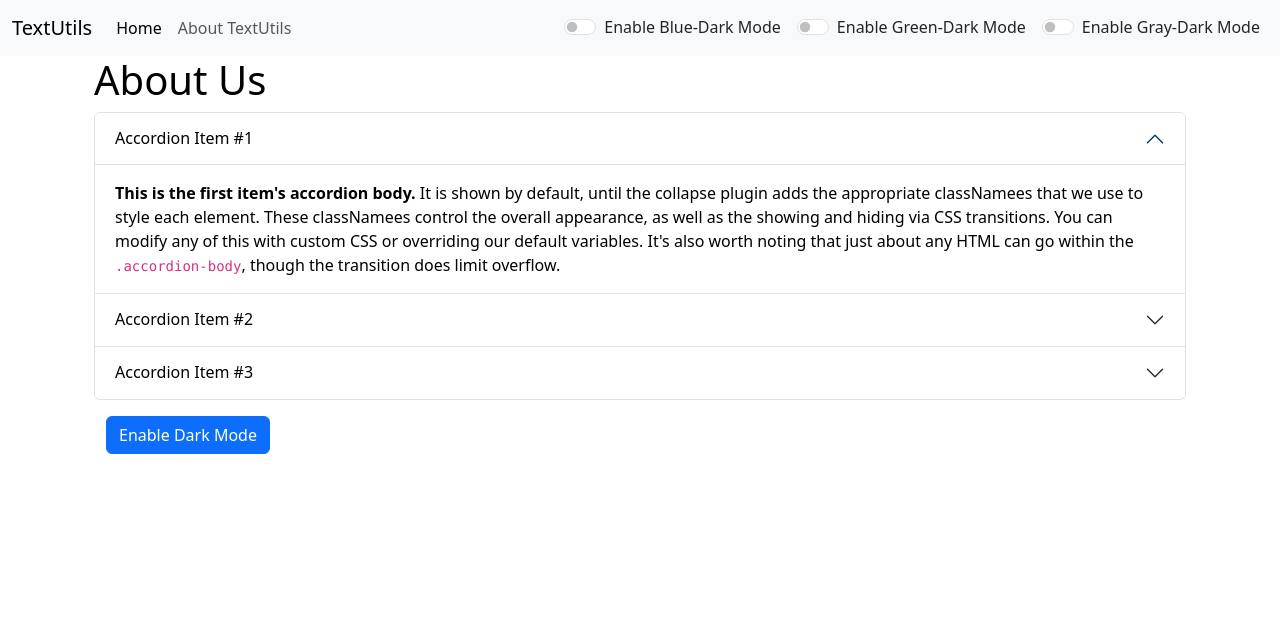
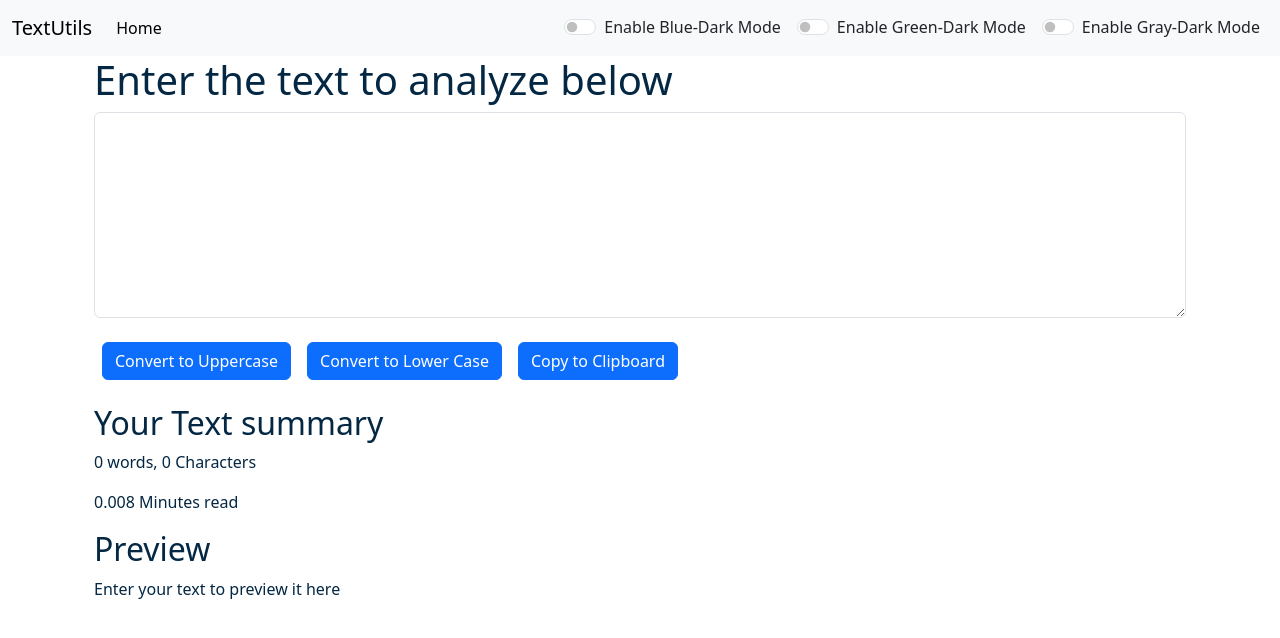
Before and after one commit to Muhammad-Tayyab-Web/textutils, a React (Create React App) app: page /about in a window 1280 px wide. Shown: the top 638 px of the page. Built offline with nearby package versions, Linux system fonts and the light colour scheme.

Commit message:
Updated app with new changes

```diff
--- a/package.json
+++ b/package.json
@@ -1,4 +1,5 @@
 {
+  "homepage": "https://Muhammad-Tayyab-Web.github.io/textutils",
   "name": "textutils",
   "version": "0.1.0",
   "private": true,
@@ -6,6 +7,7 @@
     "@testing-library/jest-dom": "^5.17.0",
     "@testing-library/react": "^13.4.0",
     "@testing-library/user-event": "^13.5.0",
+    "gh-pages": "^6.1.1",
     "react": "^18.3.1",
     "react-dom": "^18.3.1",
     "react-router-dom": "^6.26.2",
@@ -13,6 +15,8 @@
     "web-vitals": "^2.1.4"
   },
   "scripts": {
+    "predeploy": "npm run build",
+   "deploy": "gh-pages -d build",
     "start": "react-scripts start",
     "build": "react-scripts build",
     "test": "react-scripts test",
--- a/src/App.js
+++ b/src/App.js
@@ -1,15 +1,14 @@
 import { useState } from 'react';
 import './App.css';
-import About from './Components/About';
+//import About from './Components/About';
 import Navbar from './Components/Navbar';
 import TextForm from './Components/TextForm';
 import Alert from './Components/Alert';
-import {
-  BrowserRouter as Router,
-  Routes,
-  Route,
-  Link,
-} from "react-router-dom";
+// import {
+//   BrowserRouter as Router,
+//   Routes,
+//   Route,
+// } from "react-router-dom";
 
 
 
@@ -84,18 +83,18 @@ function App() {
   return (
     <>
       {/* <Navbar/> */}
-      <Router>
+      {/* <Router> */}
       <Navbar title="TextUtils" aboutText="About TextUtils" mode={mode} toggleMode={toggleMode} toggleMode_Green={toggleMode_Green} toggleMode_Gray={toggleMode_Gray} />
       <Alert alert={alert} />
       <div className="container">
-        <Routes>
+        {/* <Routes>
           <Route exact path="/about"
-          element={<About />}/>
-          <Route exact path="/" element={<TextForm showAlert={showAlert} heading="Enter the text to analyze below" mode={mode} />}/>
-        </Routes>
+          element={<About />}/> */}
+        {/* </Routes> */}
+        <TextForm showAlert={showAlert} heading="Enter the text to analyze below" mode={mode} />
 
       </div>
-      </Router>
+      {/* </Router> */}
 
     </>
   );
--- a/src/Components/Navbar.js
+++ b/src/Components/Navbar.js
@@ -1,6 +1,6 @@
 import React from 'react'
 import PropTypes from 'prop-types'
-import { Link } from 'react-router-dom'
+//import { Link } from 'react-router-dom'
 
 export default function Navbar(props) {
   return (
@@ -8,18 +8,19 @@ export default function Navbar(props) {
 
     <nav className={`navbar navbar-expand-lg navbar-${props.mode} bg-${props.mode}`}>
       <div className="container-fluid">
-        <Link className="navbar-brand" to="/">{props.title}</Link>
+        <a className="navbar-brand" href="#">{props.title}</a>
         <button className="navbar-toggler" type="button" data-bs-toggle="collapse" data-bs-target="#navbarSupportedContent" aria-controls="navbarSupportedContent" aria-expanded="false" aria-label="Toggle navigation">
           <span className="navbar-toggler-icon"></span>
         </button>
         <div className="collapse navbar-collapse" id="navbarSupportedContent">
           <ul className="navbar-nav me-auto mb-2 mb-lg-0">
             <li className="nav-item">
-              <Link className="nav-link active" aria-current="page" to="/">Home</Link>
+              {/* <Link className="nav-link active" aria-current="page" to="/">Home</Link> */}
+              <a className="nav-link active" aria-current="page" href="#">Home</a>
             </li>
-            <li className="nav-item">
+            {/* <li className="nav-item">
               <Link className="nav-link" to="/about">{props.aboutText}</Link>
-            </li>
+            </li> */}
 
           </ul>
           {/* <form className="d-flex" role="search">
--- a/src/Components/TextForm.js
+++ b/src/Components/TextForm.js
@@ -42,9 +42,9 @@ export default function TextForm(props) {
                 <div className="mb-3">
                     <textarea className="form-control" value={text} onChange={handleOnchange} style={{backgroundColor: props.mode==='dark'?'grey':'white' , color:props.mode==='dark'?'white':'#042743'}} id="MyBox" rows="8"></textarea>
                 </div>
-                <button className="btn btn-primary mx-2" onClick={handleUpClick}>Convert to Uppercase</button>
-                <button className="btn btn-primary mx-2" onClick={handlelowClick}>Convert to Lower Case</button>
-                <button className="btn btn-primary mx-2" onClick={handleCopyClick}>Copy to Clipboard</button>
+                <button className="btn btn-primary mx-2 my-2" onClick={handleUpClick}>Convert to Uppercase</button>
+                <button className="btn btn-primary mx-2 my-2" onClick={handlelowClick}>Convert to Lower Case</button>
+                <button className="btn btn-primary mx-2 my-2" onClick={handleCopyClick}>Copy to Clipboard</button>
             </div>
 
             <div className="container my-3" style={{color: props.mode==='dark'?'white':'#042743'}}>
```
Also changed, not shown: 1 other file (tests, documents, lock files or other folders).
